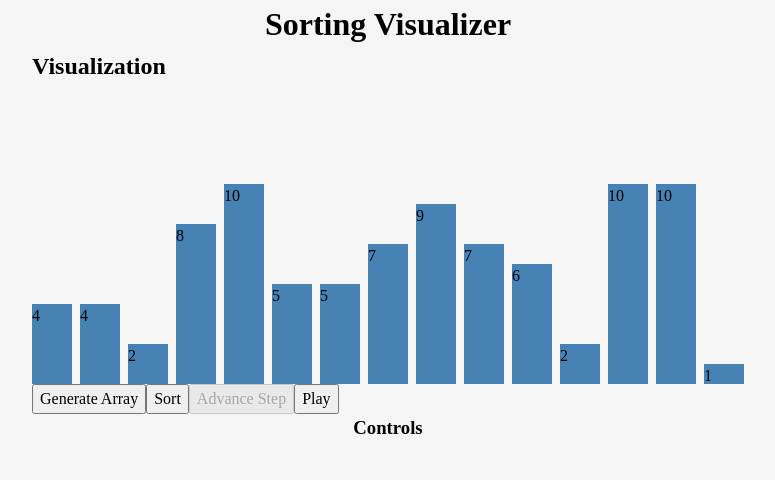
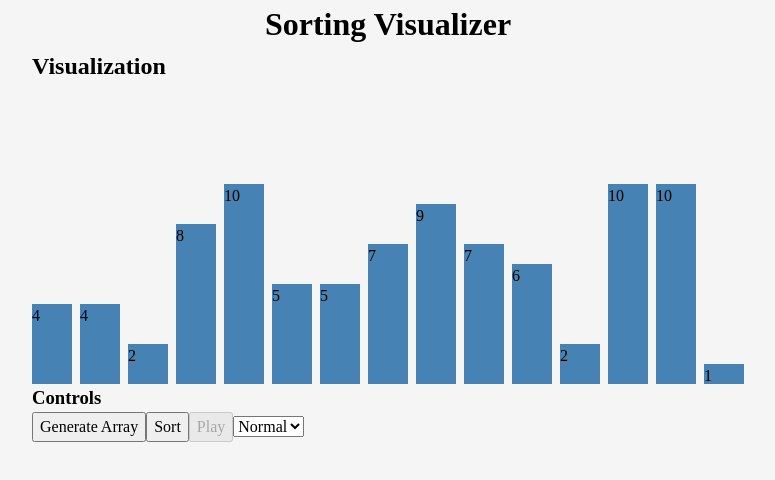
Before and after one commit to JesseVahlfors/sorting-visualizer, a React (Vite) app: page / in a window 1280 px wide. Shown: the top 480 px of the page, without its empty margins (252-1027 px from the left). Built offline with nearby package versions, Linux system fonts and the light colour scheme.

Commit message:
Add reusable sorting playback controls

```diff
--- a/src/App.jsx
+++ b/src/App.jsx
@@ -1,7 +1,6 @@
 import "./App.css";
 import Header from "./components/Header";
 import VisualizationArea from "./components/VisualizationArea";
-import ControlsArea from "./components/ControlsArea";
 
 function App() {
   return (
@@ -9,7 +8,6 @@ function App() {
       <div className="main">
         <Header />
         <VisualizationArea />
-        <ControlsArea />
       </div>
     </>
   );
--- a/src/components/ControlsArea.jsx
+++ b/src/components/ControlsArea.jsx
@@ -1,7 +1,37 @@
-function ControlsArea() {
+function ControlsArea({
+  isPlaying,
+  play,
+  pause,
+  canPlay,
+  canSort,
+  speed,
+  setSpeed,
+  generateArray,
+  handleSort,
+}) {
   return (
     <div>
       <h3>Controls</h3>
+      <button onClick={generateArray} disabled={isPlaying}>
+        Generate Array
+      </button>
+      <button onClick={handleSort} disabled={!canSort}>
+        Sort
+      </button>
+      {isPlaying ? (
+        <button onClick={pause} disabled={!canPlay}>
+          Pause
+        </button>
+      ) : (
+        <button onClick={play} disabled={!canPlay}>
+          Play
+        </button>
+      )}
+      <select value={speed} onChange={(event) => setSpeed(event.target.value)}>
+        <option value="slow">Slow</option>
+        <option value="normal">Normal</option>
+        <option value="fast">Fast</option>
+      </select>
     </div>
   );
 }
--- a/src/components/VisualizationArea.jsx
+++ b/src/components/VisualizationArea.jsx
@@ -1,15 +1,56 @@
-import { useState } from "react";
+import { useState, useCallback } from "react";
 import usePlayback from "../hooks/usePlayback";
+import ControlsArea from "./ControlsArea";
 
 function VisualizationArea() {
   const [array, setArray] = useState(createRandomArray);
   const [displayArray, setDisplayArray] = useState(array);
   const [activeIndices, setActiveIndices] = useState([]);
   const [sortedIndices, setSortedIndices] = useState([]);
-  const { steps, currentStep, isPlaying, loadSteps, play, advanceStep, reset } =
-    usePlayback(applyOperation);
   const [error, setError] = useState("");
-  const showDebugControls = true;
+  const showDebugControls = false;
+
+  const applyOperation = useCallback(
+    (step) => {
+      if (step.type === "compare") {
+        setActiveIndices(step.indices);
+      }
+
+      if (step.type === "swap") {
+        setDisplayArray((prev) => {
+          const next = [...prev];
+
+          const [a, b] = step.indices;
+
+          [next[a], next[b]] = [next[b], next[a]];
+
+          return next;
+        });
+        setActiveIndices(step.indices);
+      }
+
+      if (step.type === "sorted") {
+        setSortedIndices((prev) => [...prev, ...step.indices]);
+      }
+    },
+    [setActiveIndices, setDisplayArray, setSortedIndices],
+  );
+
+  const {
+    steps,
+    currentStep,
+    isPlaying,
+    loadSteps,
+    play,
+    advanceStep,
+    reset,
+    pause,
+    speed,
+    setSpeed,
+  } = usePlayback(applyOperation);
+
+  const canPlay = steps.length > 0 && currentStep < steps.length;
+  const canSort = !isPlaying && array.length > 0;
 
   function createRandomArray() {
     const newArray = [];
@@ -65,29 +106,6 @@ function VisualizationArea() {
       });
   }
 
-  function applyOperation(step) {
-    if (step.type === "compare") {
-      setActiveIndices(step.indices);
-    }
-
-    if (step.type === "swap") {
-      setDisplayArray((prev) => {
-        const next = [...prev];
-
-        const [a, b] = step.indices;
-
-        [next[a], next[b]] = [next[b], next[a]];
-
-        return next;
-      });
-      setActiveIndices(step.indices);
-    }
-
-    if (step.type === "sorted") {
-      setSortedIndices((prev) => [...prev, ...step.indices]);
-    }
-  }
-
   return (
     <div>
       <h2>Visualization</h2>
@@ -106,18 +124,12 @@ function VisualizationArea() {
             ))
           : error}
       </div>
-      {steps.length > 0 && currentStep < steps.length && (
+      {steps.length > 0 && currentStep < steps.length && showDebugControls && (
         <div>
           <p>{steps[currentStep].type}</p>
           <p>{steps[currentStep].indices.join(", ")}</p>
         </div>
       )}
-      <button onClick={generateArray} disabled={isPlaying}>
-        Generate Array
-      </button>
-      <button onClick={handleSort} disabled={isPlaying || array.length === 0}>
-        Sort
-      </button>
       {showDebugControls && (
         <>
           <button
@@ -126,9 +138,19 @@ function VisualizationArea() {
           >
             Advance Step
           </button>
-          <button onClick={play}>Play</button>
         </>
       )}
+      <ControlsArea
+        isPlaying={isPlaying}
+        play={play}
+        pause={pause}
+        canPlay={canPlay}
+        canSort={canSort}
+        speed={speed}
+        setSpeed={setSpeed}
+        handleSort={handleSort}
+        generateArray={generateArray}
+      />
     </div>
   );
 }
--- a/src/hooks/usePlayback.js
+++ b/src/hooks/usePlayback.js
@@ -1,11 +1,18 @@
-import { useEffect, useState } from "react";
+import { useEffect, useState, useCallback } from "react";
+
+const speedDelays = {
+  slow: 400,
+  normal: 150,
+  fast: 50,
+};
 
 function usePlayback(applyOperation) {
   const [steps, setSteps] = useState([]);
   const [currentStep, setCurrentStep] = useState(0);
   const [isPlaying, setIsPlaying] = useState(false);
+  const [speed, setSpeed] = useState("normal");
 
-  function advanceStep() {
+  const advanceStep = useCallback(() => {
     if (currentStep >= steps.length) {
       setIsPlaying(false);
       return;
@@ -16,7 +23,11 @@ function usePlayback(applyOperation) {
     applyOperation(step);
 
     setCurrentStep((prev) => prev + 1);
-  }
+
+    if (currentStep === steps.length - 1) {
+      setIsPlaying(false);
+    }
+  }, [applyOperation, steps, currentStep]);
 
   function play() {
     setIsPlaying(true);
@@ -42,9 +53,9 @@ function usePlayback(applyOperation) {
 
     const timer = setTimeout(() => {
       advanceStep();
-    }, 150);
+    }, speedDelays[speed]);
     return () => clearTimeout(timer);
-  }, [isPlaying, currentStep]);
+  }, [isPlaying, speed, advanceStep]);
 
   return {
     steps,
@@ -55,6 +66,8 @@ function usePlayback(applyOperation) {
     pause,
     advanceStep,
     reset,
+    speed,
+    setSpeed,
   };
 }
 
```
